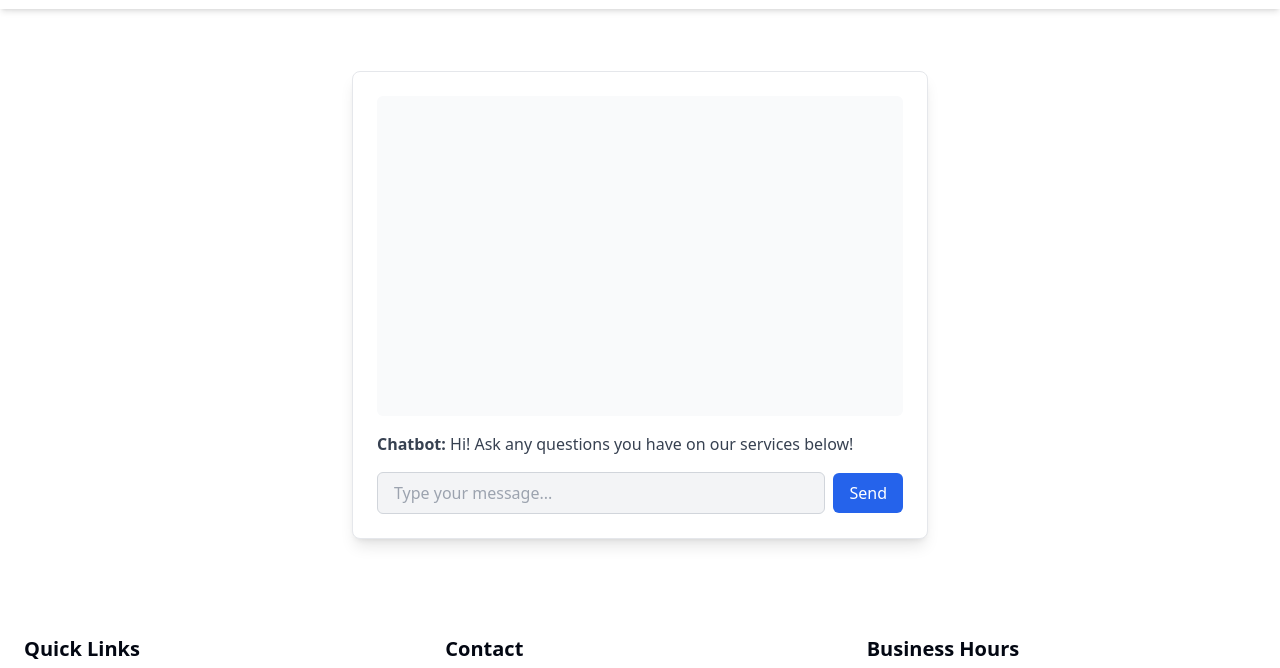
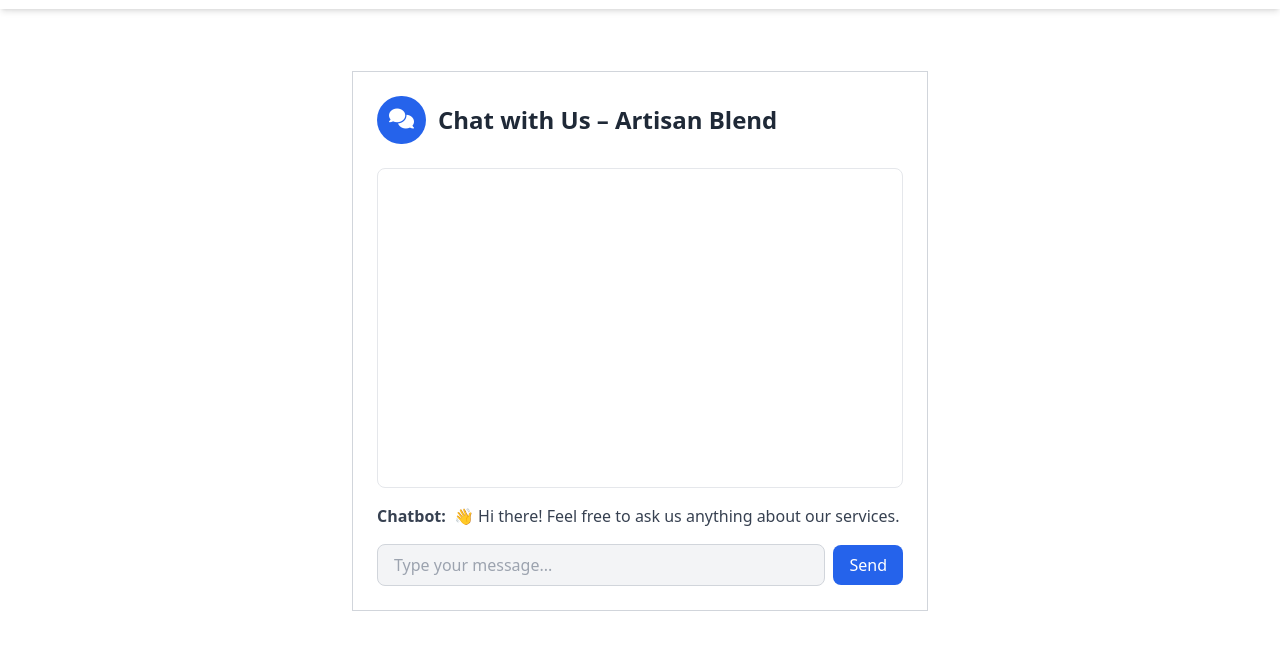
Before and after one commit to dopi95/Artisan-Blend, a website: page chatbot.html in a window 1280 px wide. Shown: the part 57-725 px from the top of the page. Drawn offline with Linux system fonts and the light colour scheme.

Commit message:
improve the chatbot style and fix navigation issues

```diff
--- a/chatbot.html
+++ b/chatbot.html
@@ -77,18 +77,28 @@
         </div>
     </header>
 
-  <!-- Chatbot Section -->
-  <section class="max-w-xl mx-auto mt-32 mb-14 p-6 bg-white dark:bg-gray-800 shadow-lg rounded-lg border border-gray-200 dark:border-gray-700">
+  <!-- Add this in your <head> to use Font Awesome -->
+<link href="https://cdnjs.cloudflare.com/ajax/libs/font-awesome/6.5.0/css/all.min.css" rel="stylesheet">
+
+<!-- Modern Chatbot Section -->
+<section class="max-w-xl mx-auto mt-32 mb-14 p-6 bg-gradient-to-br from-white to-gray-50 dark:from-gray-800 dark:to-gray-900 shadow-2xl rounded-2xl border border-gray-300 dark:border-gray-700">
+
+  <!-- Chatbot Header -->
+  <div class="flex items-center gap-3 mb-6">
+    <div class="bg-blue-600 p-3 rounded-full">
+      <i class="fas fa-comments text-white text-xl"></i>
+    </div>
+    <h2 class="text-2xl font-bold text-gray-800 dark:text-white">Chat with Us – <span class="text-blue-600">Artisan Blend</span></h2>
+  </div>
 
   <!-- Chat Area -->
-    <div id="chatArea" class="h-80 overflow-y-auto space-y-4 p-4 bg-gray-50 dark:bg-gray-900 rounded-md text-base scroll-smooth">
-      <!-- Sample Prompt -->
-
+  <div id="chatArea" class="h-80 overflow-y-auto space-y-4 p-4 bg-white dark:bg-gray-900 rounded-lg text-base border border-gray-200 dark:border-gray-700 shadow-inner">
+    <!-- Messages will appear here -->
   </div>
 
   <!-- Chatbot Greeting -->
-    <p class="mt-4 text-gray-700 dark:text-gray-200 text-base flex items-center gap-2">
-      <span><strong>Chatbot:</strong> Hi! Ask any questions you have on our services below!</span>
+  <p class="mt-4 text-gray-700 dark:text-gray-300 text-base flex items-center gap-2">
+    <strong>Chatbot:</strong> 👋 Hi there! Feel free to ask us anything about our services.
   </p>
 
   <!-- Input Area -->
@@ -97,11 +107,11 @@
       id="userInput"
       type="text"
       placeholder="Type your message..."
-        class="flex-1 px-4 py-2 rounded-md border border-gray-300 dark:border-gray-600 bg-gray-100 dark:bg-gray-700 text-gray-900 dark:text-white focus:outline-none focus:ring-2 focus:ring-blue-500"
+      class="flex-1 px-4 py-2 rounded-lg border border-gray-300 dark:border-gray-600 bg-gray-100 dark:bg-gray-700 text-gray-900 dark:text-white focus:outline-none focus:ring-2 focus:ring-blue-500"
     />
     <button
       id="sendBtn"
-        class="px-4 py-2 bg-blue-600 text-white rounded-md hover:bg-blue-700 transition duration-300"
+      class="px-4 py-2 bg-blue-600 text-white rounded-lg hover:bg-blue-700 transition duration-300"
     >
       Send
     </button>
--- a/js/main.js
+++ b/js/main.js
@@ -1,4 +1,3 @@
-
 // === Auto-Play Hero Slider ===
 let currentSlide = 0;
 const slides = document.querySelectorAll(".hero-slide");
@@ -112,7 +111,6 @@
     addMessage(userInput, "user");
     userInputField.value = "";
 
-    // Add "Bot is typing..." message
     const typingWrapper = document.createElement("div");
     typingWrapper.className = "flex justify-start";
     const typingBubble = document.createElement("div");
```
Also changed, not shown: contact.html (+0 -3 lines), starters.html (+1 -1 lines). Lines whose indentation alone changed are shown as unchanged.
